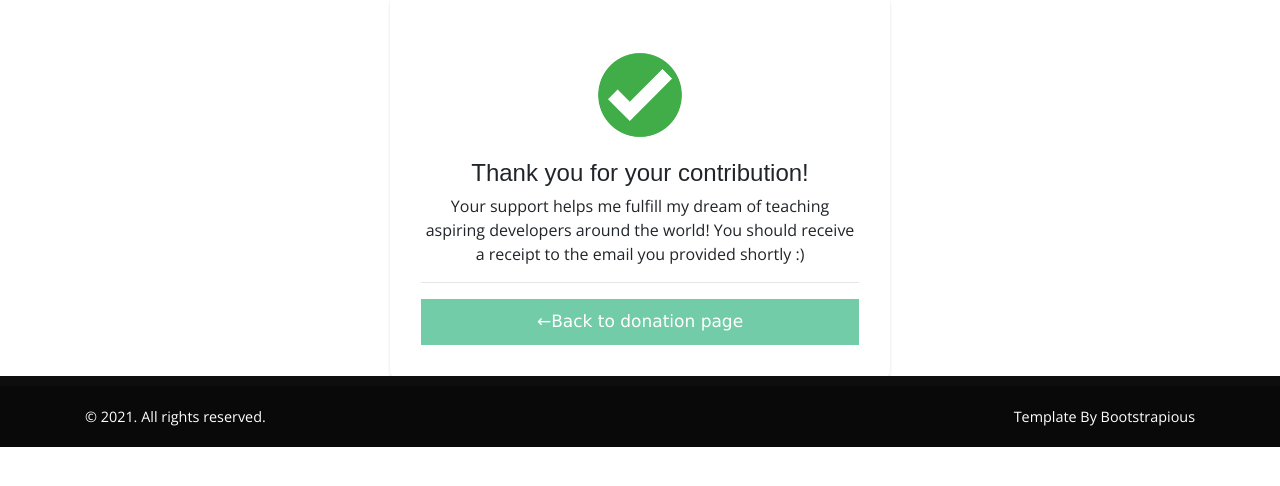
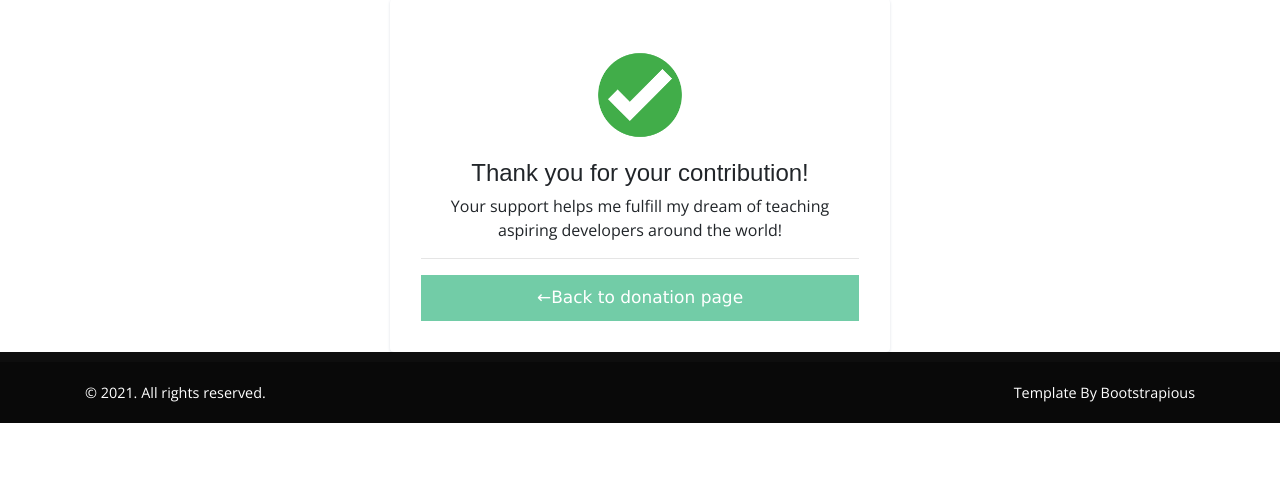
Before and after one commit to Nosjazz/milestone_4, a Django app: page /success/ in a window 1280 px wide. Shown: the part 182-668 px from the top of the page. Run offline with Django 3.2, Linux system fonts and the light colour scheme; some libraries are stand-ins or nearby versions.

Commit message:
update success message

```diff
--- a/src/templates/success.html
+++ b/src/templates/success.html
@@ -53,7 +53,7 @@
 	<div id="box">
 		<img id="succes-icon" src="{% static 'img/check.png' %}">
 		<h4>Thank you for your contribution!</h4>
-		<p>Your support helps me fulfill my dream of teaching aspiring developers around the world! You should receive a receipt to the email you provided shortly :)</p>
+		<p>Your support helps me fulfill my dream of teaching aspiring developers around the world!</p>
 		<hr>
 		<a class="myButton" href="/donation/">&#x2190;Back to donation page</a>
 	</div>
```
